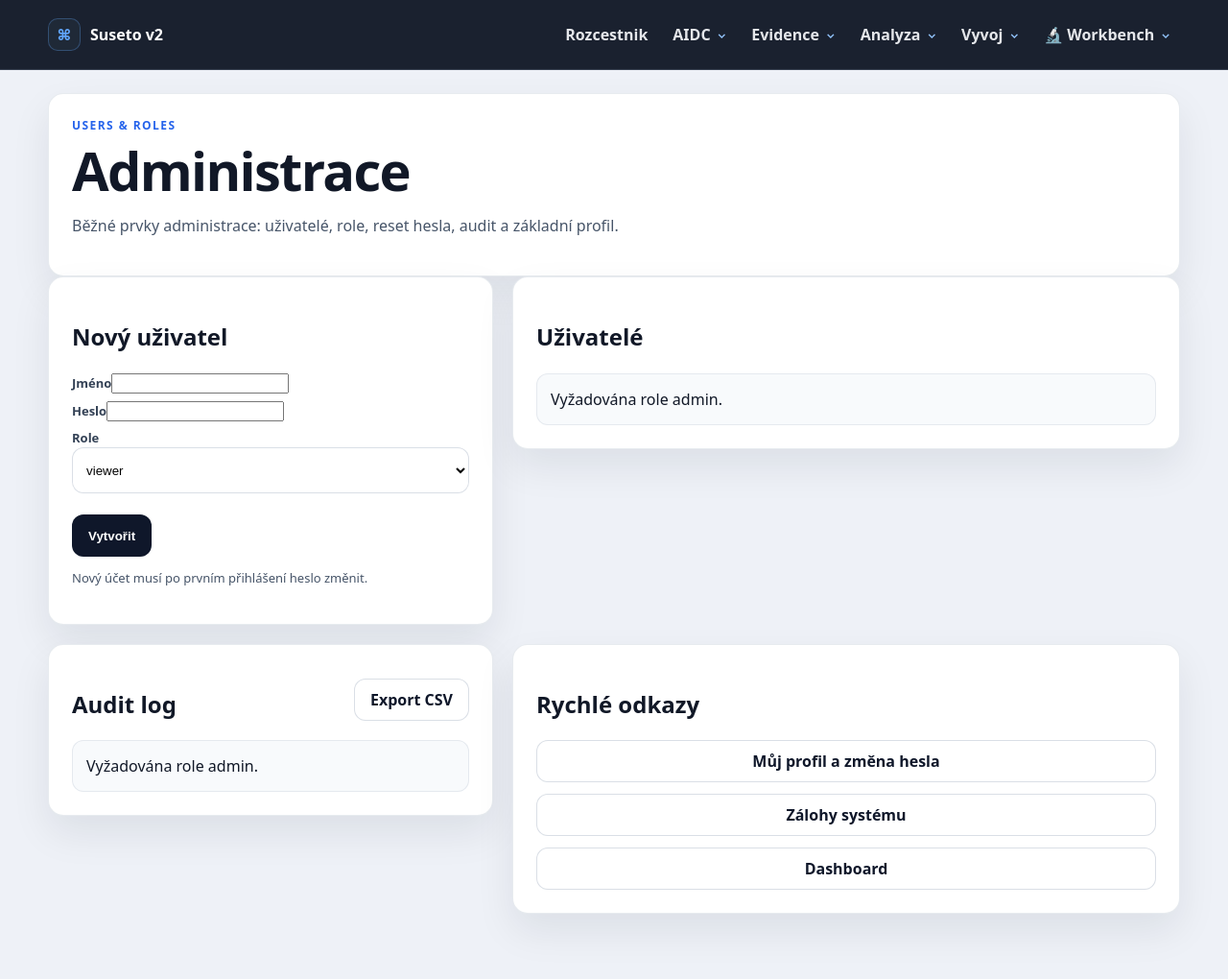
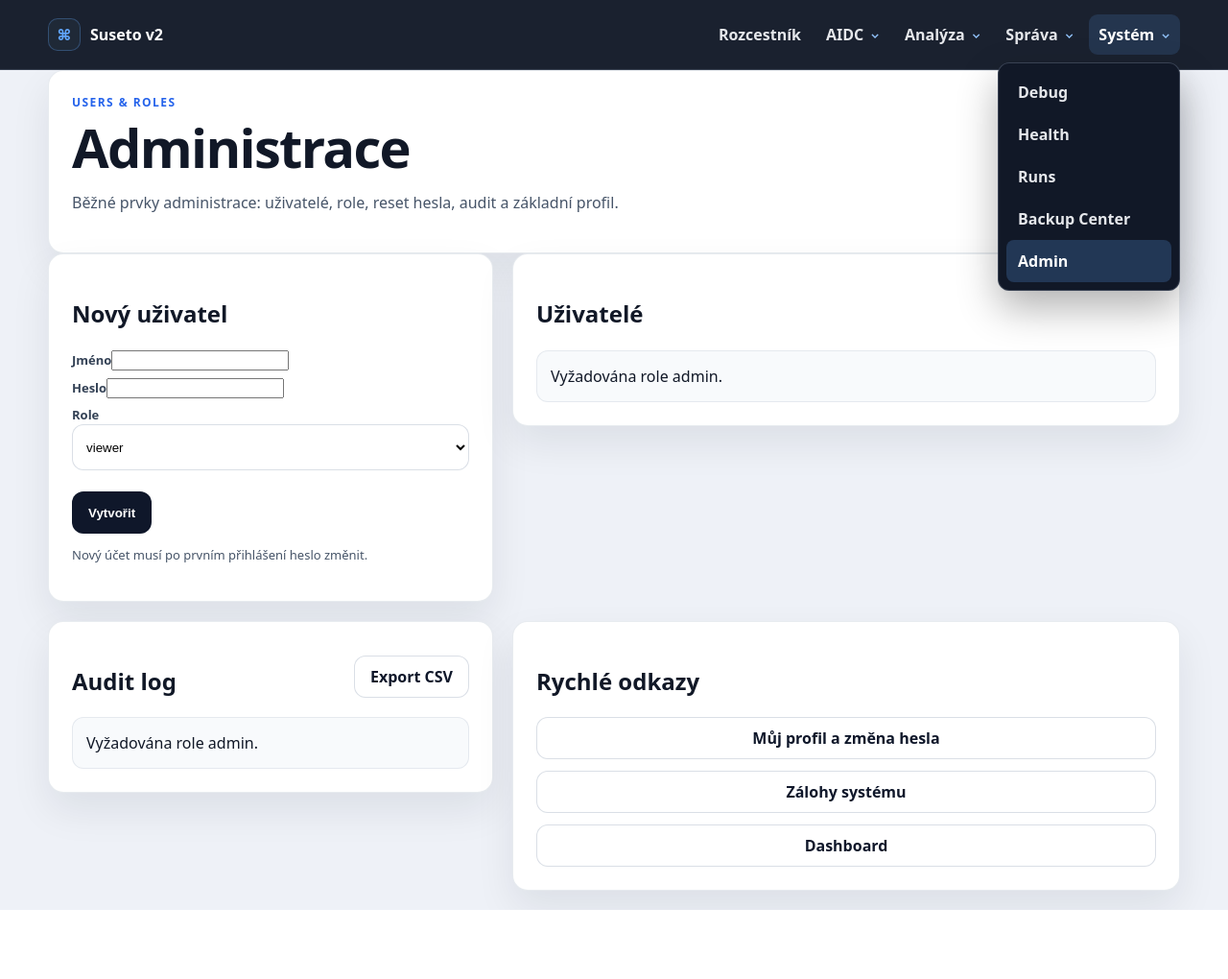
Before and after one commit to suseto-ui/suseto-v2, a Flask app: page /admin in a window 1280 px wide. Shown: the whole page at 96% size. After the commit the page ends 948 px from the top, so only its background shows below. Run offline with Flask 3, Linux system fonts and the light colour scheme.

Commit message:
Refactor navigation structure and labels in layout

```diff
--- a/templates/layout.html
+++ b/templates/layout.html
@@ -13,84 +13,59 @@
       <span class="brand-mark">&#8984;</span>
       <span class="brand-text">Suseto v2</span>
     </a>
-    <nav class="topnav" aria-label="Hlavni navigace">
-      <a href="{{ url_for('home') }}"{% if request.path == '/' %} class="active"{% endif %}>Rozcestnik</a>
+
+    <nav class="topnav" aria-label="Hlavní navigace">
+      <a href="{{ url_for('home') }}"{% if request.path == '/' %} class="active"{% endif %}>Rozcestník</a>
 
       <details class="nav-group"{% if request.path in ['/aidc-studio','/aidc-batch','/scanner-lab'] %} open{% endif %}>
         <summary>AIDC</summary>
         <div class="nav-menu">
-          <a href="{{ url_for('aidc_studio') }}"{% if request.path=='/aidc-studio' %} class="active"{% endif %}>AIDC Studio</a>
-          <a href="{{ url_for('aidc_batch') }}"{% if request.path=='/aidc-batch' %} class="active"{% endif %}>AIDC Batch</a>
-          <a href="{{ url_for('scanner_lab') }}"{% if request.path=='/scanner-lab' %} class="active"{% endif %}>Scanner Lab</a>
+          <a href="{{ url_for('aidc_studio') }}"{% if request.path == '/aidc-studio' %} class="active"{% endif %}>AIDC Studio</a>
+          <a href="{{ url_for('aidc_batch') }}"{% if request.path == '/aidc-batch' %} class="active"{% endif %}>AIDC Batch</a>
+          <a href="{{ url_for('scanner_lab') }}"{% if request.path == '/scanner-lab' %} class="active"{% endif %}>Scanner Lab</a>
         </div>
       </details>
 
-      <details class="nav-group">
-        <summary>Evidence</summary>
+      <details class="nav-group"{% if request.path in ['/decode-lab','/state-lab','/insight-lab','/transform-lab'] %} open{% endif %}>
+        <summary>Analýza</summary>
         <div class="nav-menu">
-          <a href="{{ url_for('registry') }}">Registry</a>
-          <a href="{{ url_for('label_profiles') }}">Label Profiles</a>
-          <a href="{{ url_for('dashboard') }}">Dashboard</a>
-          <a href="{{ url_for('inventory') }}">Inventura</a>
-          <a href="{{ url_for('locations_page') }}">Lokace</a>
-          <a href="{{ url_for('backup_center') }}">Zalohy</a>
-          <a href="{{ url_for('status_page') }}">Status</a>
-          <a href="{{ url_for('admin_page') }}">Admin</a>
-          <a href="{{ url_for('mobile_page') }}">Mobile</a>
-          <a href="{{ url_for('debug_page') }}">Debug</a>
-          <a href="{{ url_for('edu_page') }}">Edu</a>
+          <a href="{{ url_for('decode_lab') }}"{% if request.path == '/decode-lab' %} class="active"{% endif %}>Decode Lab</a>
+          <a href="{{ url_for('state_lab') }}"{% if request.path == '/state-lab' %} class="active"{% endif %}>State Lab</a>
+          <a href="{{ url_for('insight_lab') }}"{% if request.path == '/insight-lab' %} class="active"{% endif %}>Insight Lab</a>
+          <a href="{{ url_for('transform_lab') }}"{% if request.path == '/transform-lab' %} class="active"{% endif %}>Transform Lab</a>
         </div>
       </details>
 
-      <details class="nav-group">
-        <summary>Analyza</summary>
+      <details class="nav-group"{% if request.path in ['/registry','/label-profiles','/inventory','/locations','/dashboard'] %} open{% endif %}>
+        <summary>Správa</summary>
         <div class="nav-menu">
-          <a href="{{ url_for('navigator') }}">Navigator</a>
-          <a href="{{ url_for('state_lab') }}">State Lab</a>
-          <a href="{{ url_for('transform_lab') }}">Transform Lab</a>
-          <a href="{{ url_for('insight_lab') }}">Insight Lab</a>
-          <a href="{{ url_for('decode_lab') }}">Decode Lab</a>
-          <a href="{{ url_for('label_designer') }}">Label Designer</a>
-          <a href="{{ url_for('expected_audit_page') }}">Expected Audit</a>
+          <a href="{{ url_for('registry') }}"{% if request.path == '/registry' %} class="active"{% endif %}>Registry</a>
+          <a href="{{ url_for('label_profiles') }}"{% if request.path == '/label-profiles' %} class="active"{% endif %}>Label Profiles</a>
+          <a href="{{ url_for('inventory') }}"{% if request.path == '/inventory' %} class="active"{% endif %}>Inventory</a>
+          <a href="{{ url_for('locations_page') }}"{% if request.path == '/locations' %} class="active"{% endif %}>Locations</a>
+          <a href="{{ url_for('dashboard') }}"{% if request.path == '/dashboard' %} class="active"{% endif %}>Dashboard</a>
         </div>
       </details>
 
-      <details class="nav-group">
-        <summary>Vyvoj</summary>
+      <details class="nav-group"{% if request.path in ['/debug','/health','/runs','/backup-center','/admin'] %} open{% endif %}>
+        <summary>Systém</summary>
         <div class="nav-menu">
-          <a href="{{ url_for('generator') }}">Generator</a>
-          <a href="{{ url_for('auth_lab') }}">Auth Lab</a>
-          <a href="{{ url_for('runs') }}">Runs</a>
-          <a href="{{ url_for('health') }}" target="_blank" rel="noopener noreferrer">Health</a>
+          <a href="{{ url_for('debug_page') }}"{% if request.path == '/debug' %} class="active"{% endif %}>Debug</a>
+          <a href="{{ url_for('health') }}"{% if request.path == '/health' %} class="active"{% endif %}>Health</a>
+          <a href="{{ url_for('runs') }}"{% if request.path == '/runs' %} class="active"{% endif %}>Runs</a>
+          <a href="{{ url_for('backup_center') }}"{% if request.path == '/backup-center' %} class="active"{% endif %}>Backup Center</a>
+          <a href="{{ url_for('admin_page') }}"{% if request.path == '/admin' %} class="active"{% endif %}>Admin</a>
         </div>
       </details>
-
-      <details class="nav-group"{% if request.path.startswith('/workbench') %} open{% endif %}>
-        <summary>&#128300; Workbench</summary>
-        <div class="nav-menu nav-menu-workbench">
-          <a href="/workbench#tab-ingest"{% if request.path=='/workbench' %} class="active"{% endif %}>&#128269; Ingest &amp; Analyza</a>
-          <a href="/workbench#tab-batch">&#128230; Batch</a>
-          <a href="/workbench#tab-timeline">&#128197; Timeline</a>
-          <a href="/workbench#tab-patterns">&#128270; Vzory / Anomalie</a>
-          <a href="/workbench#tab-gs1">&#127991; GS1 / GTIN</a>
-          <a href="/workbench#tab-rfid">&#128225; RFID / NFC</a>
-          <a href="/workbench#tab-entropy">&#128202; Entropie</a>
-          <a href="/workbench#tab-jwt">&#128273; JWT</a>
-          <a href="/workbench#tab-creds">&#128737; Credentials</a>
-          <a href="/workbench#tab-compare">&#9878; Porovnani</a>
-          <hr style="border-color:rgba(148,163,184,.2);margin:4px 0">
-          <a href="/workbench#tab-hex">&#128187; HEX Dump Viewer</a>
-          <a href="/workbench#tab-url">&#128279; URL Dekoder</a>
-          <a href="/workbench#tab-checksum">&#10003; Checksum Lab</a>
-        </div>
-      </details>
-
     </nav>
   </div>
 </header>
-<main class="shell page-shell">{% block content %}{% endblock %}</main>
+
+<main class="shell">
+  {% block content %}{% endblock %}
+</main>
+
 <script src="{{ url_for('static', filename='js/menu.js') }}"></script>
-<script src="{{ url_for('static', filename='js/menu-delay.js') }}"></script>
 {% block extra_scripts %}{% endblock %}
 </body>
 </html>
```
